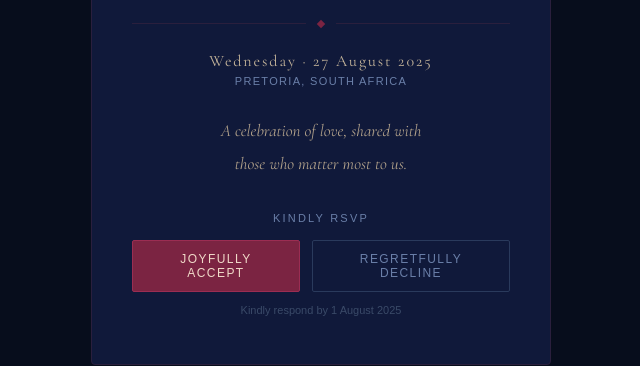
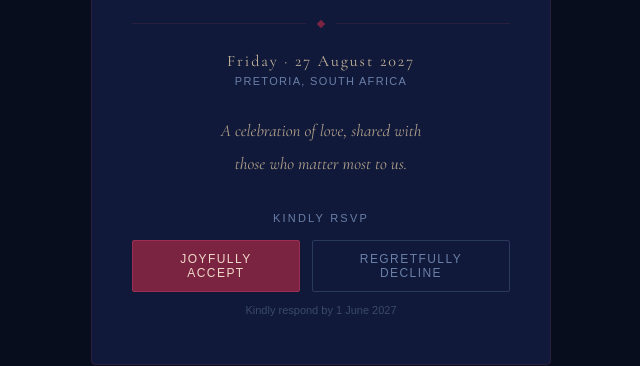
Before and after one commit to AlexanderBCIT/wedding-invite, a website: page index.html in a window 1280 px wide. Shown: the part 310-676 px from the top of the page, 319-959 px from the left. Drawn offline with nearby package versions, Linux system fonts and the light colour scheme.

Commit message:
fixed dates properly

```diff
--- a/index.html
+++ b/index.html
@@ -1,6 +1,9 @@
 <!DOCTYPE html>
 <html lang="en">
 <head>
+
+  <!-- TO ANYONE NOTICING THE CSS IN HERE...it was for a small web-app...so I was too lazy to separate css and html-->
+
   <meta charset="UTF-8" />
   <meta name="viewport" content="width=device-width, initial-scale=1.0"/>
   <title>Alexander & Chantane — 27 August 2027</title>
@@ -266,7 +269,7 @@
       <div class="divider-line"></div>
     </div>
 
-    <p class="date">Wednesday · 27 August 2025</p>
+    <p class="date">Friday · 27 August 2027</p>
     <p class="location">Pretoria, South Africa</p>
     <p class="body-text">A celebration of love, shared with<br>those who matter most to us.</p>
 
@@ -276,7 +279,7 @@
         <button class="btn-yes" onclick="showForm('yes')">Joyfully accept</button>
         <button class="btn-no" onclick="showForm('no')">Regretfully decline</button>
       </div>
-      <p class="deadline">Kindly respond by 1 August 2025</p>
+      <p class="deadline">Kindly respond by 1 June 2027</p>
     </div>
 
     <div id="step-form" class="hidden">
```
